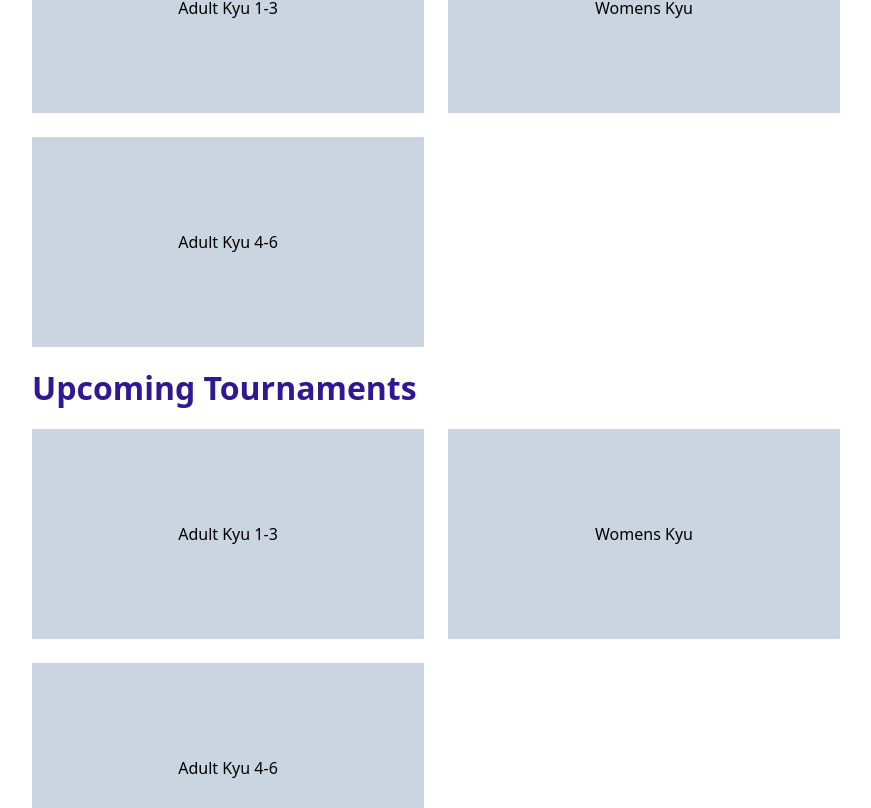
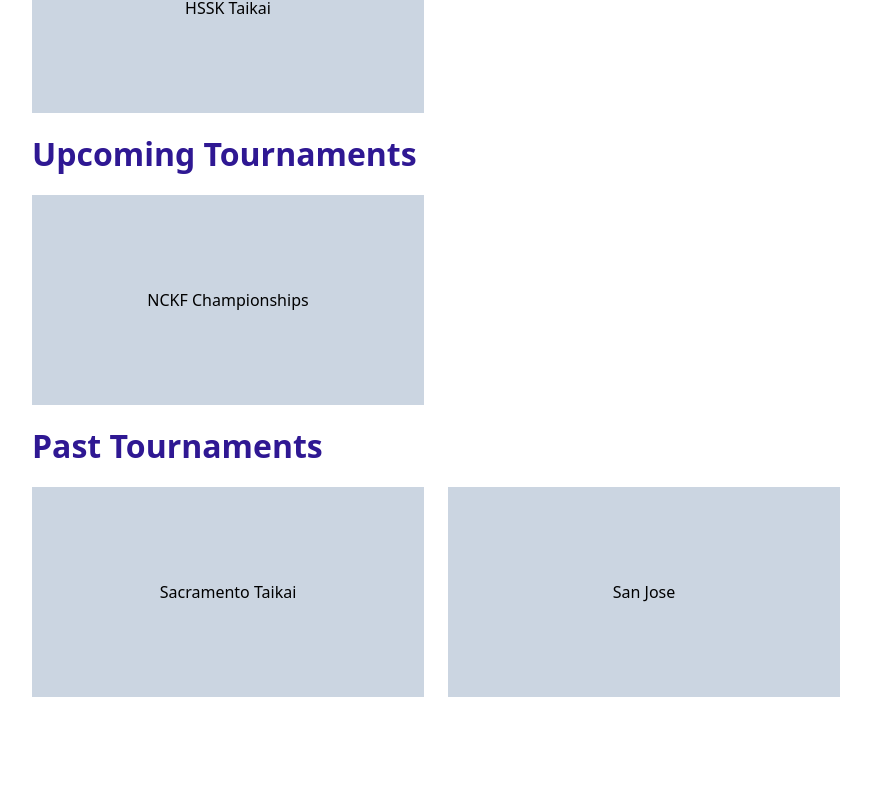
Before and after one commit to s3lven/kendo-brackets, a Next.js app: page /dashboard in a window 1280 px wide. Shown: the part 352-1160 px from the top of the page, without its empty margins (76-947 px from the left). After the commit the page ends 1081 px from the top, so only its background shows below. Built offline with nearby package versions, Linux system fonts and the light colour scheme.

Commit message:
refactor: added a tournament layer on top of brackets
because people will want to navigate on the tournament level instead of bracket level

```diff
--- a/src/app/dashboard/page.tsx
+++ b/src/app/dashboard/page.tsx
@@ -1,33 +1,33 @@
 "use client";
 
-import { Bracket, dummyData } from "@/types/bracket_t";
+import {dummyTournamentData, Tournament } from "@/types/bracket_t";
 import DashboardItem from "../features/dashboard-item";
 import { useEffect, useState } from "react";
 
 const DashboardPage = () => {
-  const [bracketData, setBracketData] = useState<Bracket[]>([]);
+  const [tournamentData, setTournamentData] = useState<Tournament[]>([]);
 
   useEffect(() => {
-    const getAllBrackets = () => {
-      setBracketData(dummyData);
+    const getAllTournaments = () => {
+      setTournamentData(dummyTournamentData);
     };
 
-    getAllBrackets();
+    getAllTournaments();
   }, []);
 
   return (
     <>
       {/* Header */}
-      <div className="w-full py-6 border-b border-grey ">
+      <div className="w-full h-full py-6 border-b border-grey ">
         <h1 className="text-dark text-title">Dashboard</h1>
       </div>
-      <div className="w-full h-[42px] flex flex-col gap-5">
-        {/* Active Brackets */}
-        <DashboardItem bracketData={bracketData} status="Active" />
-        {/* Upcoming Brackets */}
-        <DashboardItem bracketData={bracketData} status="Upcoming" />
-        {/* Past Brackets */}
-        <DashboardItem bracketData={bracketData} status="Past" />
+      <div className="w-full flex flex-col gap-5">
+        {/* Active Tournaments */}
+        <DashboardItem tournamentData={tournamentData} status="Active"/>
+        {/* Upcoming Tournaments */}
+        <DashboardItem tournamentData={tournamentData} status="Upcoming"/>
+        {/* Past Tournaments */}
+        <DashboardItem tournamentData={tournamentData} status="Past"/>
       </div>
     </>
   );
--- a/src/app/features/dashboard-item.tsx
+++ b/src/app/features/dashboard-item.tsx
@@ -1,11 +1,11 @@
-import { Bracket, StatusType } from "@/types/bracket_t";
+import { StatusType, Tournament } from "@/types/bracket_t";
 
 type DashboardItemProps = {
-  bracketData: Bracket[];
+  tournamentData: Tournament[];
   status: StatusType
 };
 
-const DashboardItem = ({ bracketData, status }: DashboardItemProps) => {
+const DashboardItem = ({ tournamentData, status }: DashboardItemProps) => {
   return (
     <>
       {/* Header */}
@@ -15,15 +15,15 @@
       </div>
       {/* List */}
       <div className="w-full flex flex-wrap gap-6">
-        {[...bracketData]
-          .filter((item) => item.status == "Active")
+        {[...tournamentData]
+          .filter((item) => item.status == status)
           .map((item) => (
             // TODO: Calculate the width of the item based on the width of the flexbox (or how big the screen is)
             <div
-              key={`${item.tournamentName}-${item.bracketName}-${item.status}`}
+              key={`${item.tournamentName}-${item.status}`}
               className="w-[392px] h-[210px] bg-slate-300 flex flex-col items-center justify-center"
             >
-              {item.bracketName}
+              {item.tournamentName}
             </div>
           ))}
       </div>
--- a/src/types/bracket_t.ts
+++ b/src/types/bracket_t.ts
@@ -1,98 +1,117 @@
-type BracketType = "SingleElimination" | "DoubleElimination" | "Round Robin" | "Group Stage"
-type StatusType = "Active" | "Upcoming" | "Past"
+type BracketType =
+  | "SingleElimination"
+  | "DoubleElimination"
+  | "Round Robin"
+  | "Group Stage";
+type StatusType = "Active" | "Upcoming" | "Past";
 
 type Bracket = {
-    bracketName: string
-    bracketType: BracketType
-    tournamentName: string
-    status: StatusType
+  bracketName: string;
+  bracketType: BracketType;
+  status: StatusType;
 
   // seed: Match[]
   // players: Player[]
   // winner: Player
   // bracketCode: string
-}
+};
 
-const dummyData: Bracket[] = [
+type Tournament = {
+  tournamentName: string;
+  brackets: Bracket[];
+  status: StatusType
+};
+
+const dummyBracketData: Bracket[] = [
   {
     bracketName: "Adult Kyu 4-6",
     bracketType: "SingleElimination",
-      tournamentName: "HSSK Taikai",
     status: "Upcoming",
   },
   {
     bracketName: "Adult Kyu 1-3",
     bracketType: "SingleElimination",
-      tournamentName: "HSSK Taikai",
     status: "Active",
   },
   {
     bracketName: "1-2 Dan",
     bracketType: "SingleElimination",
-      tournamentName: "HSSK Taikai",
     status: "Upcoming",
   },
   {
     bracketName: "3 Dan and Up",
     bracketType: "SingleElimination",
-      tournamentName: "HSSK Taikai",
     status: "Upcoming",
   },
   {
     bracketName: "Womens Kyu",
     bracketType: "SingleElimination",
-      tournamentName: "HSSK Taikai",
     status: "Active",
   },
   {
     bracketName: "Womens Dan",
     bracketType: "SingleElimination",
-      tournamentName: "HSSK Taikai",
     status: "Upcoming",
   },
   {
     bracketName: "Senior Men",
     bracketType: "SingleElimination",
-      tournamentName: "HSSK Taikai",
     status: "Past",
   },
   {
     bracketName: "Seniors Women",
     bracketType: "SingleElimination",
-      tournamentName: "HSSK Taikai",
     status: "Past",
   },
   {
     bracketName: "Super Seniors",
     bracketType: "SingleElimination",
-      tournamentName: "HSSK Taikai",
     status: "Past",
   },
   {
     bracketName: "Adult Kyu 4-6",
     bracketType: "SingleElimination",
-      tournamentName: "HSSK Taikai",
     status: "Active",
   },
   {
     bracketName: "Youth 8-10 Years",
     bracketType: "SingleElimination",
-      tournamentName: "HSSK Taikai",
     status: "Past",
   },
   {
     bracketName: "Youth 11-14 Years",
     bracketType: "SingleElimination",
-      tournamentName: "HSSK Taikai",
     status: "Past",
   },
   {
     bracketName: "Youth 15-18",
     bracketType: "SingleElimination",
-      tournamentName: "HSSK Taikai",
     status: "Past",
   },
 ];
 
-export type {Bracket, StatusType,}
-export {dummyData}
+const dummyTournamentData: Tournament[] = [
+  {
+    tournamentName: "HSSK Taikai",
+    brackets: dummyBracketData,
+    status: "Active",
+  },
+  {
+    tournamentName: "Sacramento Taikai",
+    brackets: dummyBracketData,
+    status: "Past",
+  },
+  {
+    tournamentName: "San Jose",
+    brackets: dummyBracketData,
+    status: "Past",
+  },
+  {
+    tournamentName: "NCKF Championships",
+    brackets: dummyBracketData,
+    status: "Upcoming",
+  },
+];
+
+export type { Bracket, StatusType, Tournament };
+export { dummyTournamentData };
```
Lines whose indentation alone changed are shown as unchanged.
